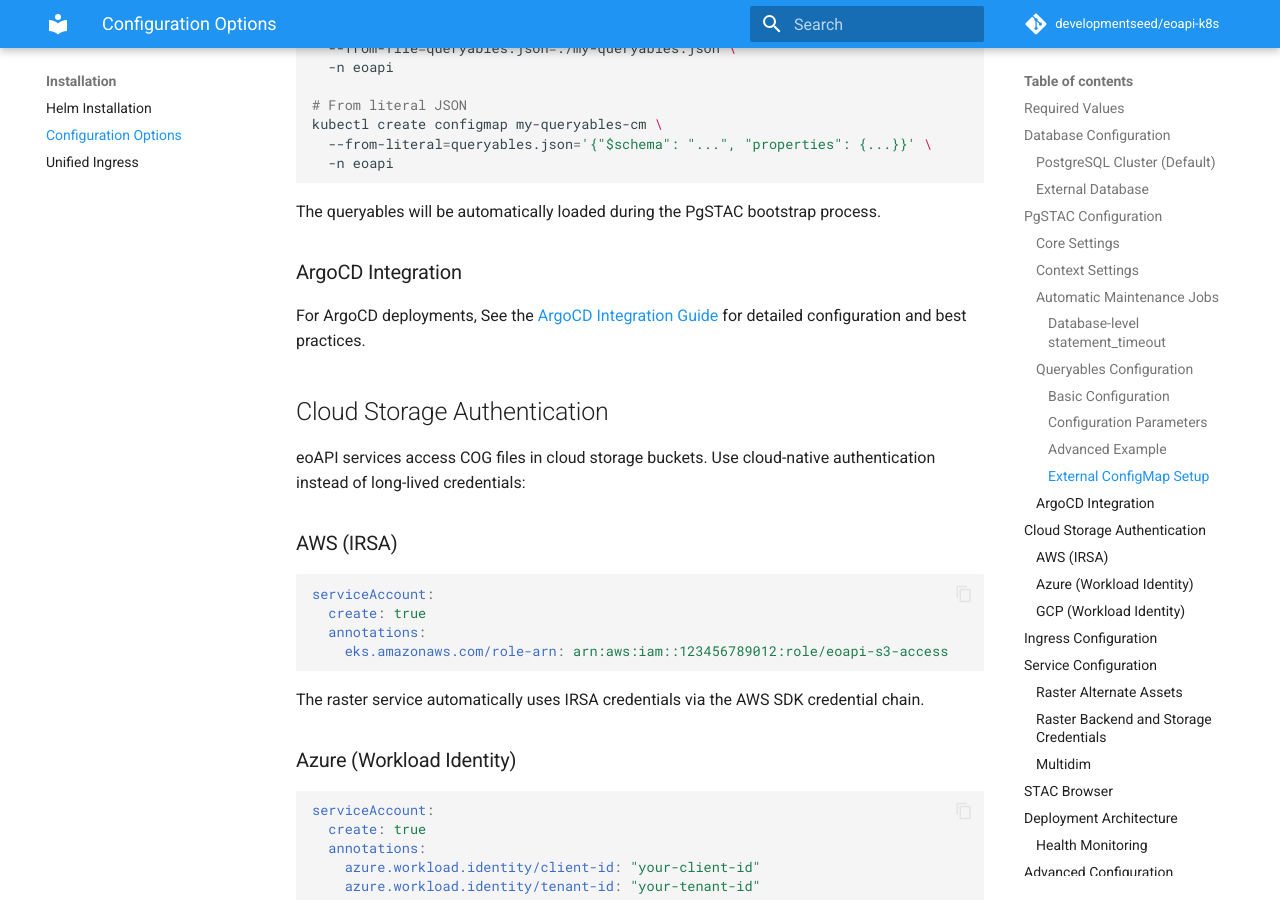
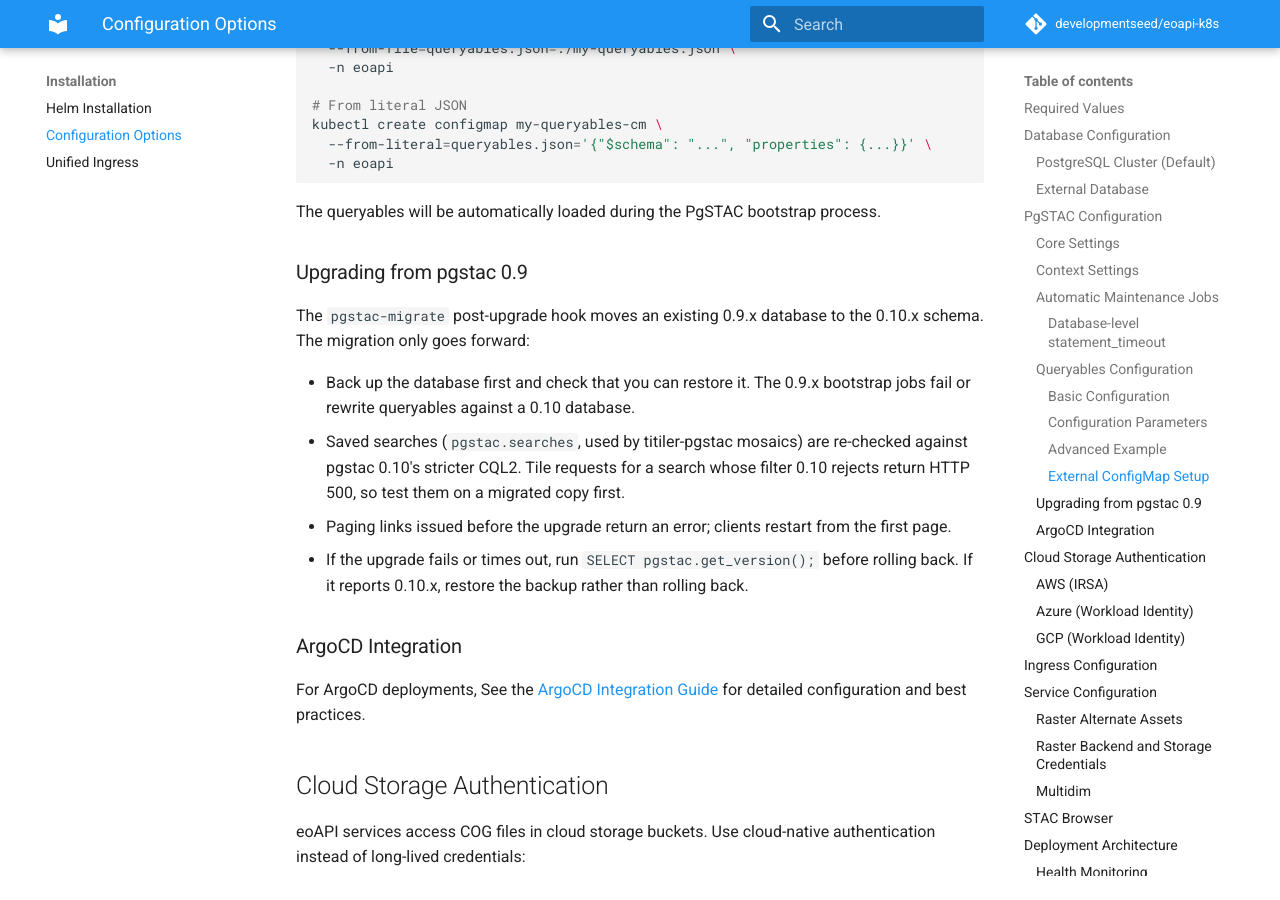
Before and after one commit to developmentseed/eoapi-k8s, an MkDocs documentation site: the page built from docs/configuration.md, in a window 1280 px wide and 900 px high, scrolled down 5832 px. Built offline with MkDocs 1.6.1 and Material for MkDocs 9.7.7, drawn with Linux system fonts in a browser that asks for light colours; comment, search, counter and statistics services are not loaded.

Commit message:
fix(deps): move pgstac-pypgstac to v0.10.1 (#707)

```diff
--- a/docs/configuration.md
+++ b/docs/configuration.md
@@ -246,6 +246,15 @@ kubectl create configmap my-queryables-cm \
 
 The queryables will be automatically loaded during the PgSTAC bootstrap process.
 
+### Upgrading from pgstac 0.9
+
+The `pgstac-migrate` post-upgrade hook moves an existing 0.9.x database to the 0.10.x schema. The migration only goes forward:
+
+- Back up the database first and check that you can restore it. The 0.9.x bootstrap jobs fail or rewrite queryables against a 0.10 database.
+- Saved searches (`pgstac.searches`, used by titiler-pgstac mosaics) are re-checked against pgstac 0.10's stricter CQL2. Tile requests for a search whose filter 0.10 rejects return HTTP 500, so test them on a migrated copy first.
+- Paging links issued before the upgrade return an error; clients restart from the first page.
+- If the upgrade fails or times out, run `SELECT pgstac.get_version();` before rolling back. If it reports 0.10.x, restore the backup rather than rolling back.
+
 ### ArgoCD Integration
 
 For ArgoCD deployments, See the [ArgoCD Integration Guide](argocd.md) for detailed configuration and best practices.
--- a/renovate.json
+++ b/renovate.json
@@ -71,11 +71,6 @@
       "matchDepNames": ["pgo"],
       "dependencyDashboardApproval": true,
       "addLabels": ["manual-review"]
-    },
-    {
-      "description": "Hold pgstac on 0.9: #635 rolled back from the breaking v0.10.0 and titiler-pgstac 3.2.0 supports pgstac >=0.9,<0.10. Lift together with titiler-pgstac",
-      "matchPackageNames": ["ghcr.io/stac-utils/pgstac-pypgstac"],
-      "allowedVersions": "/^v0\\.9\\./"
     },
     {
       "description": "Offer each kubectl minor separately, so a one-minor step can be approved",
```
Also changed, not shown: 2 other files.
